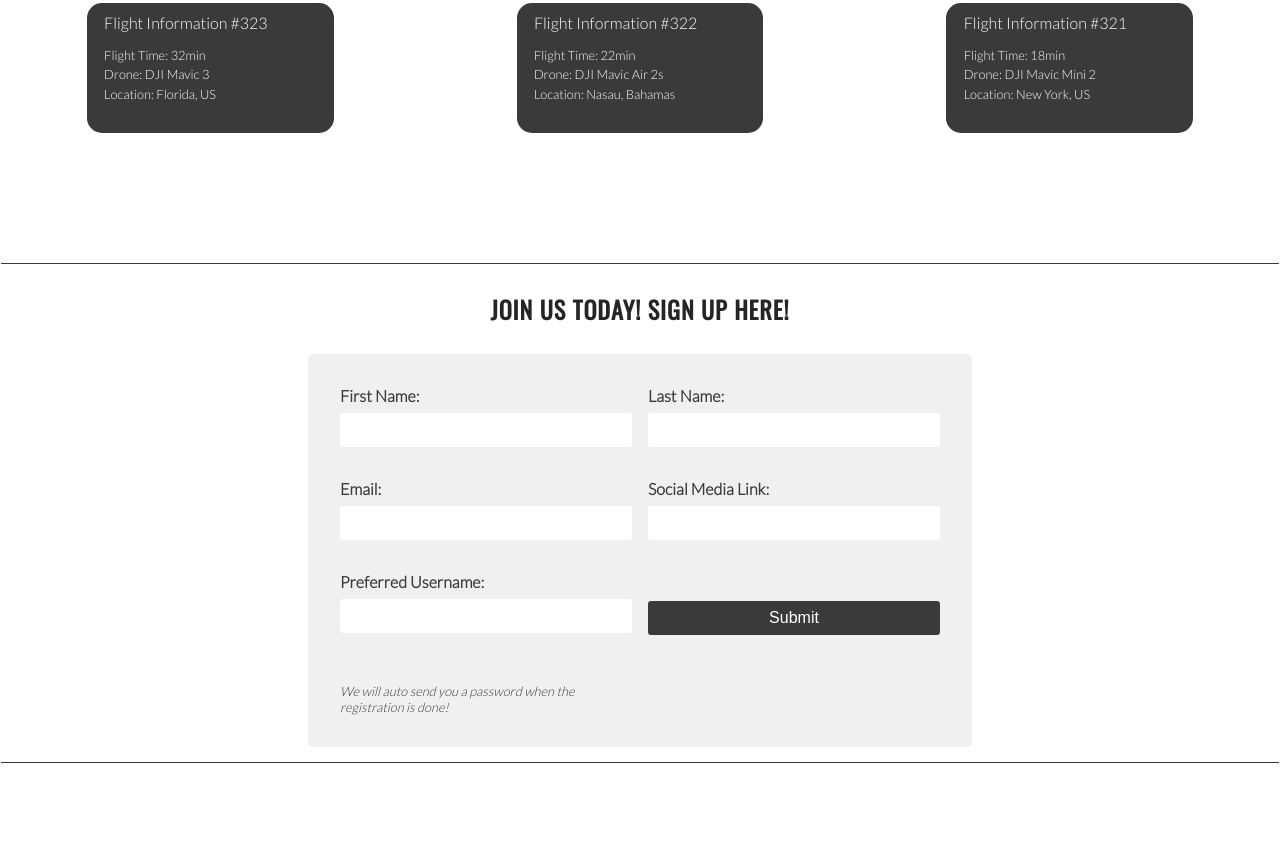
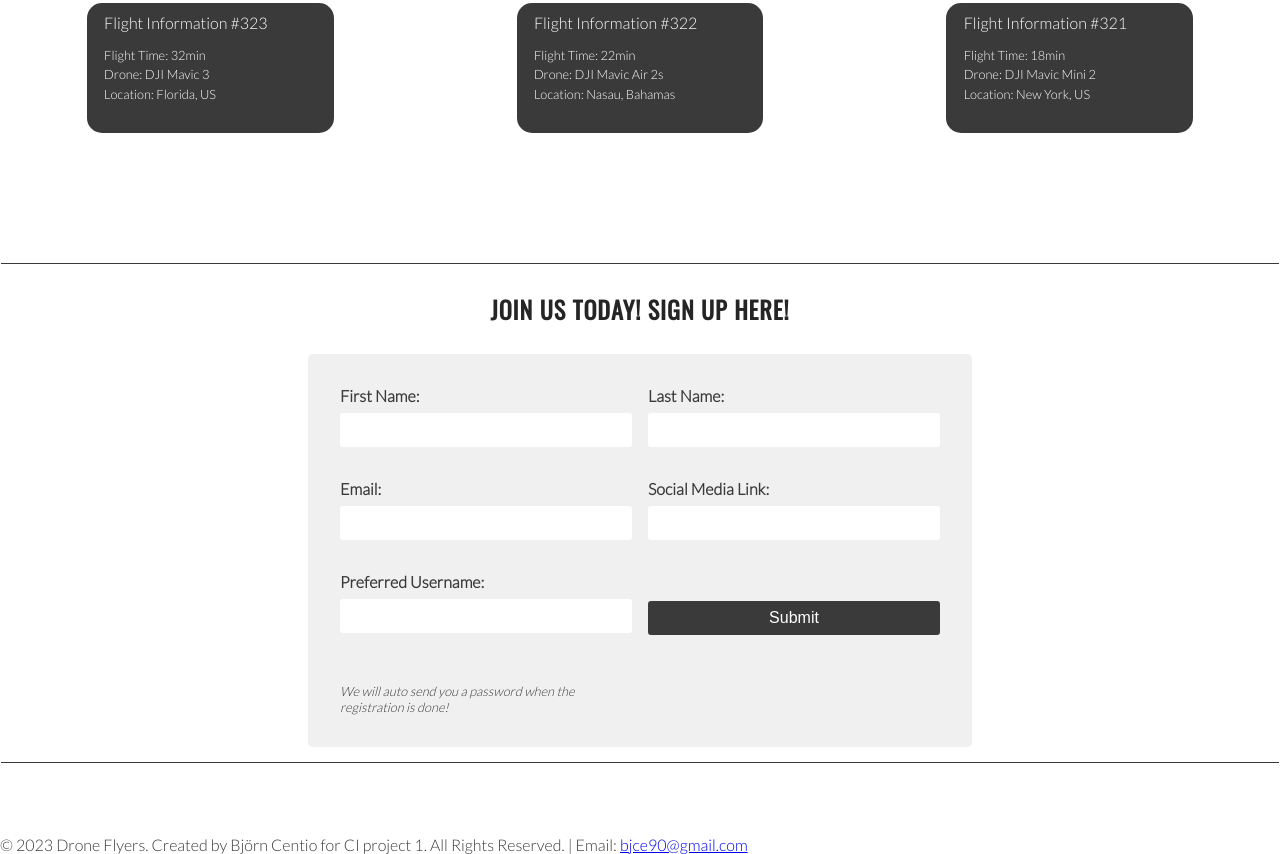
Before and after one commit to bjorne90/project1-drones, a plain HTML site: page index.html in a window 1280 px wide. Shown: the part 2045-2899 px from the top of the page. Before the commit the page ends 2823 px from the top, so only its background shows below. Drawn offline with nearby package versions, Linux system fonts and the light colour scheme.

Commit message:
Add text to footer section

```diff
--- a/index.html
+++ b/index.html
@@ -204,7 +204,20 @@
     <hr>
     <!-- Footer section -->
     <footer>
-
+        <div class="footer-container">
+            <div class="footer-row">
+                <div class="col-md-12">
+                    <ul class="social-icons">
+                        <li><a href="https://www.facebook.com" target="_blank"></a></li>
+                        <li><a href="https://www.youtube.com" target="_blank"></a></li>
+                        <li><a href="https://www.instagram.com" target="_blank"></a></li>
+                    </ul>
+                </div>
+                <div class="footer-text">
+                    <p>&copy; 2023 Drone Flyers. Created by Björn Centio for CI project 1. All Rights Reserved. | Email: <a href="mailto:bjce90@gmail.com">bjce90@gmail.com</a></p>
+                </div>
+            </div>
+        </div>
     </footer>
     <!-- End Footer section -->
 </body>
```
